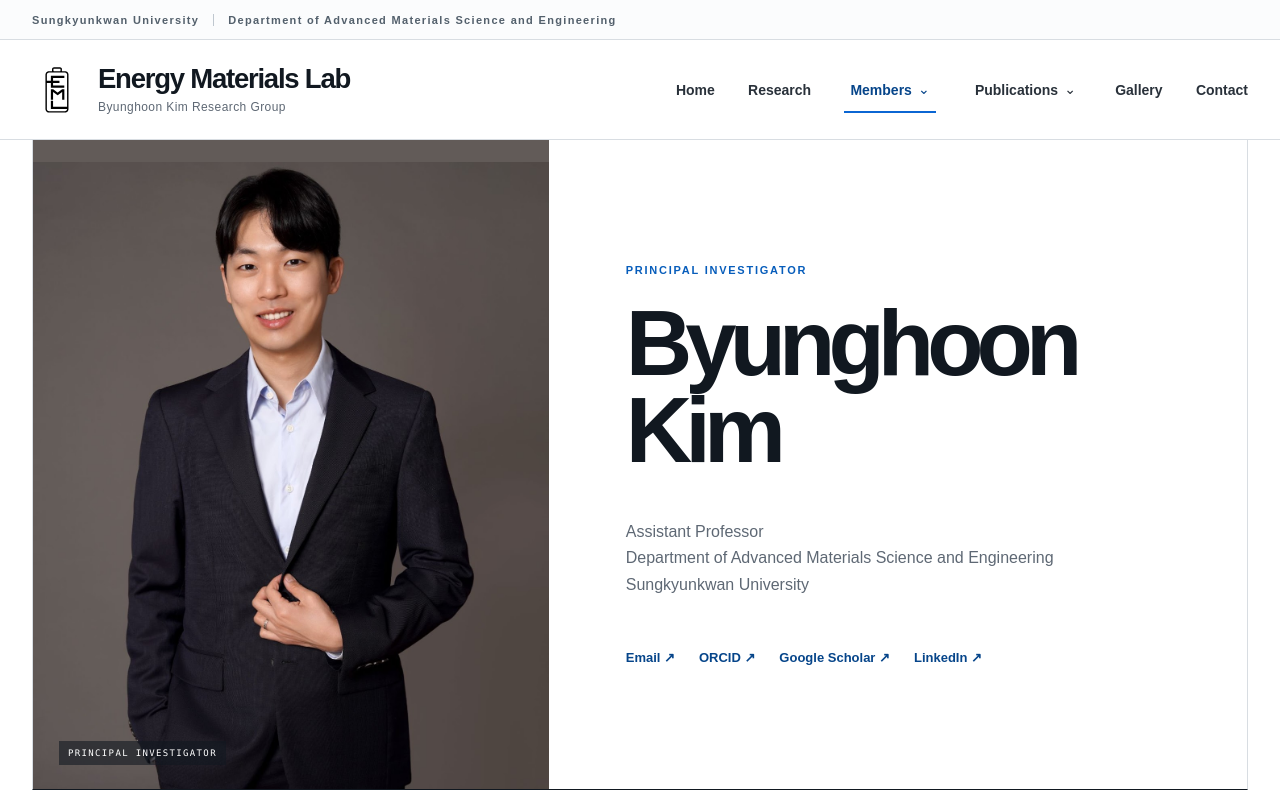
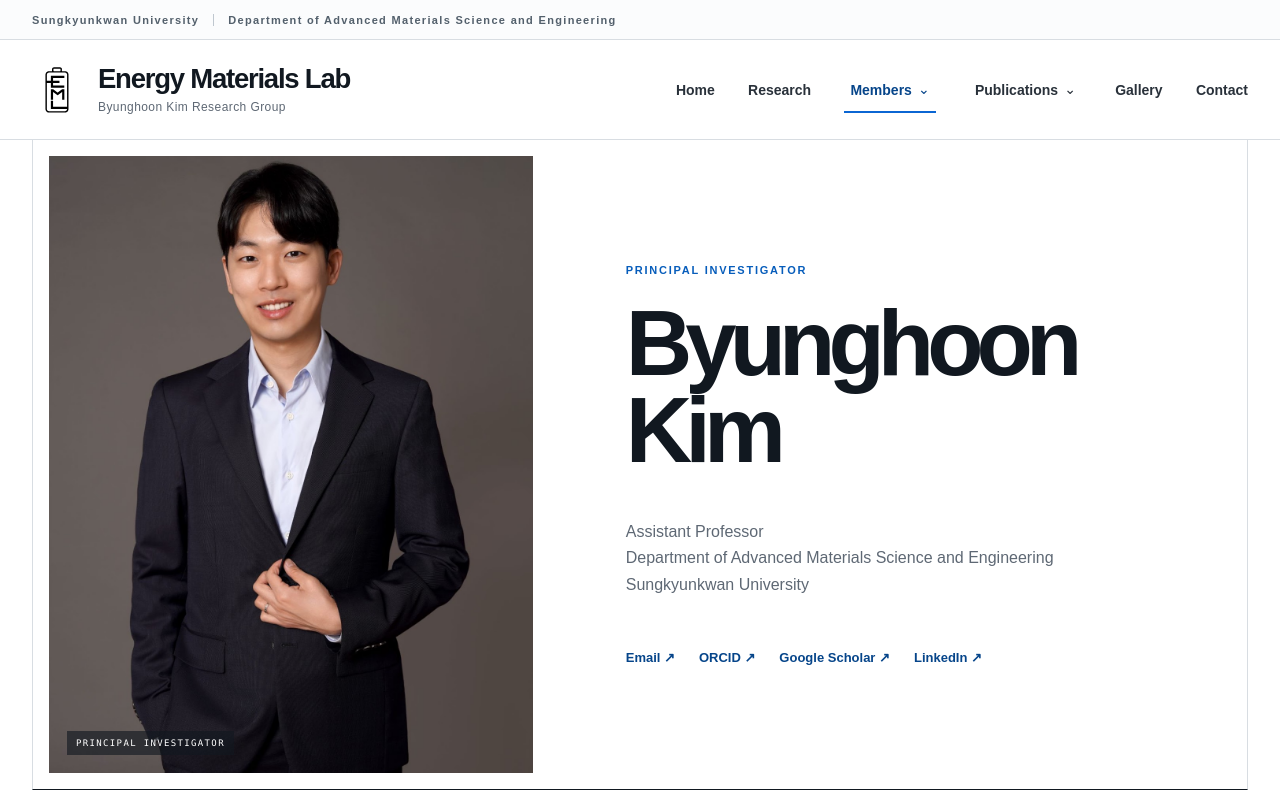
Before and after one commit to Energy-Materials-Laboratory/energy-materials-laboratory.github.io, a Next.js app: page /members/professor in a window 1280 px wide. Shown: the top 800 px of the page. Built offline with nearby package versions, Linux system fonts and the light colour scheme.

Commit message:
Update globals.css

```diff
--- a/app/globals.css
+++ b/app/globals.css
@@ -879,36 +879,36 @@ summary:focus-visible {
   position: relative;
   min-width: 0;
   overflow: hidden;
-  background: #625b58;
-}
-
-/* 기존 파란 삼각형 완전 제거 */
+  background: #ffffff;
+}
+
 .profile-portrait::before {
   content: none;
   display: none;
 }
 
-/* 사진이 layout 크기를 늘리지 않고 정해진 영역만 채우도록 고정 */
 .profile-portrait img {
   position: absolute;
-  top: 22px;
-  left: 0;
-  width: 100%;
-  height: calc(100% - 22px);
+  inset: 16px;
+
+  width: calc(100% - 32px);
+  height: calc(100% - 32px);
+
   display: block;
   object-fit: cover;
-  object-position: 50% 0%;
-}
-
-/* 좌측 하단 라벨 */
+  object-position: 50% 5%;
+}
+
 .profile-portrait small {
   position: absolute;
   z-index: 2;
-  bottom: 24px;
-  left: 26px;
+  bottom: 34px;
+  left: 34px;
+
   padding: 7px 9px;
-  background: rgba(17, 24, 32, 0.58);
+  background: rgba(17, 24, 32, 0.62);
   color: #ffffff;
+
   font-family: var(--font-mono);
   font-size: 9px;
   letter-spacing: 0.15em;
```
